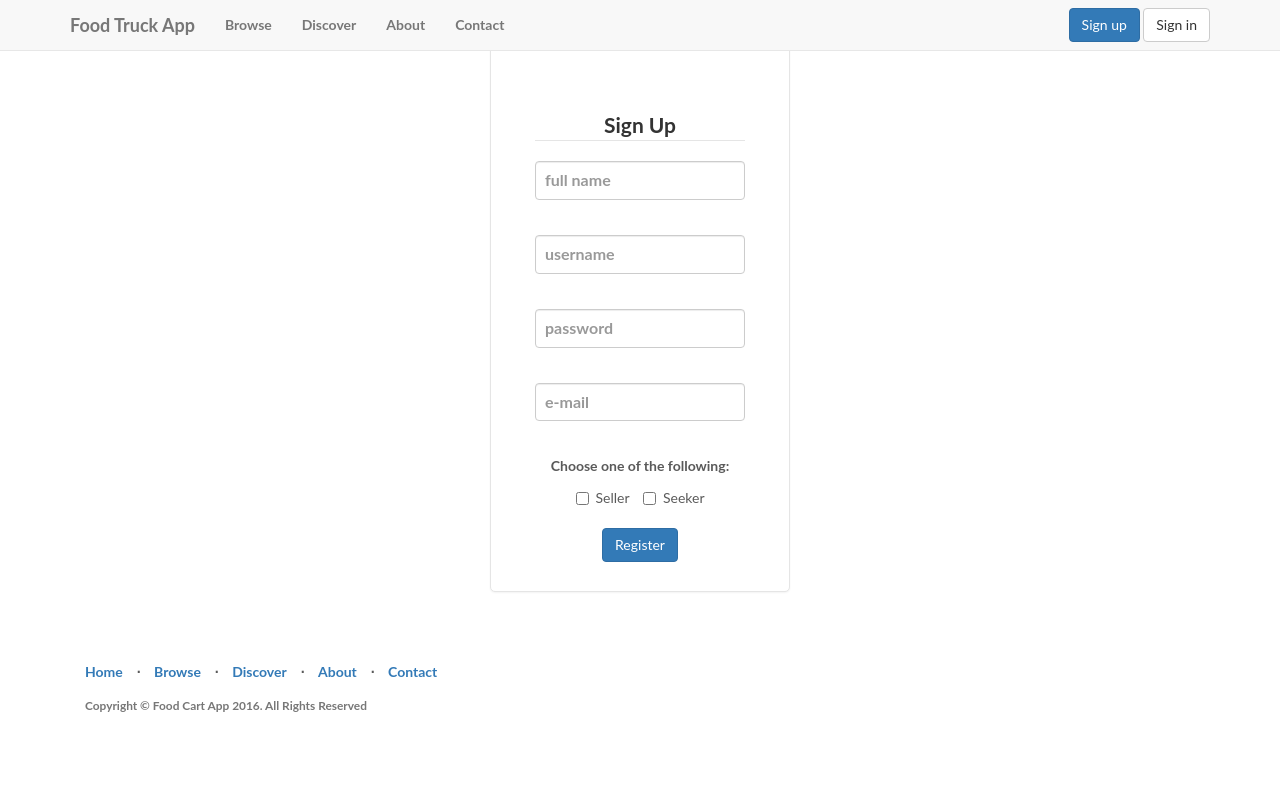
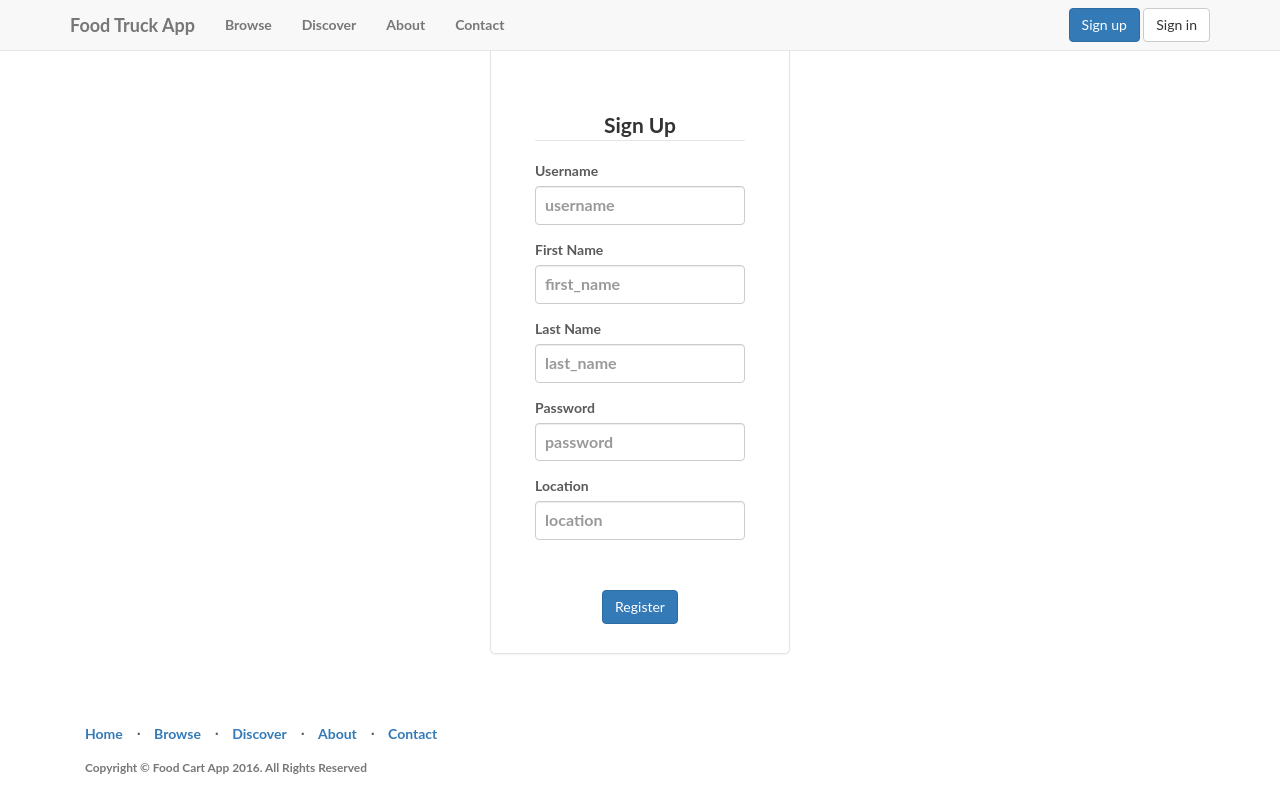
Before and after one commit to jasonganub/food_cart_app, a Django app: page /signup/ in a window 1280 px wide. Shown: the top 795 px of the page. Before the commit the page ends 712 px from the top, so only its background shows below. Run offline with Django 3.2, Linux system fonts and the light colour scheme; some libraries are stand-ins or nearby versions.

Commit message:
bootstrap template for registration form

```diff
--- a/food_cart_app/urls.py
+++ b/food_cart_app/urls.py
@@ -3,6 +3,7 @@
 from rest_framework import routers
 from login import views
 from django.views.generic import TemplateView
+
 
 
 urlpatterns = [
@@ -12,7 +13,8 @@
 
     url(r'^admin/', include(admin.site.urls)),
     url(r'^login/', TemplateView.as_view(template_name='login_page.html')),
-    url(r'^signup/', TemplateView.as_view(template_name='signup_page.html')),
+    #rl(r'^signup/', TemplateView.as_view(template_name='signup_page.html')),
+    url(r'^signup/', include('signup.urls')),
     url(r'^api-auth/', include('rest_framework.urls', namespace='rest_framework')),
     url(r'^', TemplateView.as_view(template_name='landing_page.html'))
 ]
--- a/signup/models.py
+++ b/signup/models.py
@@ -7,7 +7,7 @@
 
 class Seeker(models.Model):
     user = models.OneToOneField(User)
-    location = models.CharField(max_length=100)
+    location = models.CharField(max_length=100, blank=True)
 
     def __str__(self):
         return self.user.username
--- a/signup/views.py
+++ b/signup/views.py
@@ -39,4 +39,4 @@
         user_form = UserModelForm()
         seeker_form = SeekerModelForm()
 
-    return render(request, 'signup.html', {'user_form': user_form, 'seeker_form': seeker_form})
+    return render(request, 'signup_page.html', {'user_form': user_form, 'seeker_form': seeker_form})
--- a/templates/signup_page.html
+++ b/templates/signup_page.html
@@ -1,24 +1,35 @@
 {% extends 'base.html' %}
 
 {% block content %}
+
+
 <div class="container">
 	<form name="myForm" action="" method="post" class="form-signin">
 		<div class="container-fluid form-padding"> <!--bootstrap container fixed width. If we don't have this fieldset the form will not have a margin-->
 			<legend align="center" class="dark-grey"> <b> Sign Up </b> </legend>
+
+			<fieldset class="form-group">
+
+
 			<!--class form-control" needs to be added to reference bootstrap css. It makes the squared fields rounded-->
-			<input type="text" name="fullname" class="form-control" placeholder="full name" /><br>
+    		{% csrf_token %}
+    		<label for="username">Username</label>
+    		<input id="id_username" maxlength="30" name="username" placeholder="username" class="form-control" type="text">
+    		<label for="first_name">First Name</label>
+    		<input id="id_first_name" maxlength="30" name="first_name" placeholder="first_name" class="form-control" type="text">
+    		<label for="last_name">Last Name</label>
+    		<input id="id_last_name" maxlength="30" name="last_name" placeholder="last_name" class="form-control" type="text">
+    		<label for="password">Password</label>
+    		<input id="id_password" maxlength="30" name="password" placeholder="password" class="form-control" type="password">
+    		<label for="location">Location</label>
+    		<input id="id_location" maxlength="1000" name="location" placeholder="location" class="form-control" type="text">
+  </fieldset>
+		<!--
 			<input type="text" name="username" class="form-control" placeholder="username" /><br>
-			<input type="text" name="password" class="form-control" placeholder="password"/><br>
-			<input type="text" name="email" class="form-control" placeholder="e-mail" /><br>
-			<div align="center">
-				<p> Choose one of the following:</p>
-				<label class="checkbox-inline">
-					<input type="checkbox"  value""> Seller
-				</label>
-				<label class="checkbox-inline">
-					<input type="checkbox"  value""> Seeker
-				</label>
-			</div>
+			<input type="text" name="first_name" class="form-control" placeholder="firstname" /><br>
+			<input type="text" name="last_name" class="form-control" placeholder="lastname"/><br>
+			<input type="password" name="password" class="form-control" placeholder="password" /><br>
+		-->
     <br>
     <!-- class="btn btn-primary" needs to be added to reference css bootstrap-->
     <div class="col-lg-12" align="center">
```
Also changed, not shown: signup/templates/signup_page.html (added, +37 -0 lines), signup/migrations/0001_initial.py.
